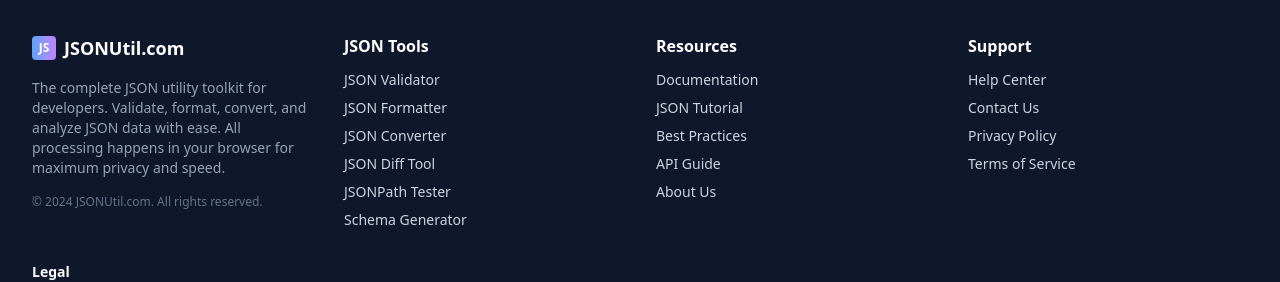
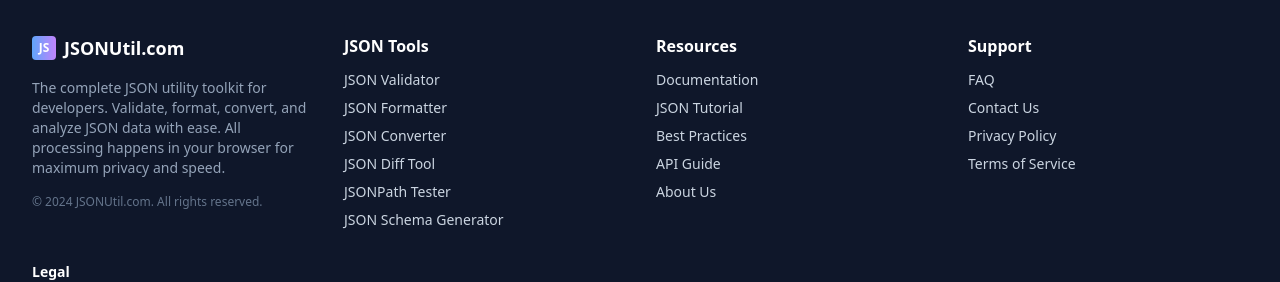
Before and after one commit to amarnathraju/jsonutil.com, a React (Vite) app: page / in a window 1280 px wide. Shown: the part 1755-2037 px from the top of the page. Built offline with nearby package versions, Linux system fonts and the light colour scheme.

Commit message:
Rename footer links and schema generator title.
Updated footer link and schema generator title to match the user's request.

```diff
--- a/src/components/layout/Footer.tsx
+++ b/src/components/layout/Footer.tsx
@@ -1,4 +1,3 @@
-
 import React from 'react';
 import { Link } from 'react-router-dom';
 
@@ -30,7 +29,7 @@ const Footer: React.FC = () => {
               <li><Link to="/converter" className="hover:text-blue-400 transition-colors">JSON Converter</Link></li>
               <li><Link to="/diff" className="hover:text-blue-400 transition-colors">JSON Diff Tool</Link></li>
               <li><Link to="/path" className="hover:text-blue-400 transition-colors">JSONPath Tester</Link></li>
-              <li><Link to="/schema" className="hover:text-blue-400 transition-colors">Schema Generator</Link></li>
+              <li><Link to="/schema" className="hover:text-blue-400 transition-colors">JSON Schema Generator</Link></li>
             </ul>
           </div>
 
@@ -48,7 +47,7 @@ const Footer: React.FC = () => {
           <div>
             <h3 className="font-semibold text-white mb-3">Support</h3>
             <ul className="space-y-2 text-sm">
-              <li><Link to="/docs#faq" className="hover:text-blue-400 transition-colors">Help Center</Link></li>
+              <li><Link to="/docs#faq" className="hover:text-blue-400 transition-colors">FAQ</Link></li>
               <li><Link to="/contact" className="hover:text-blue-400 transition-colors">Contact Us</Link></li>
               <li><Link to="/privacy" className="hover:text-blue-400 transition-colors">Privacy Policy</Link></li>
               <li><Link to="/terms" className="hover:text-blue-400 transition-colors">Terms of Service</Link></li>
```
